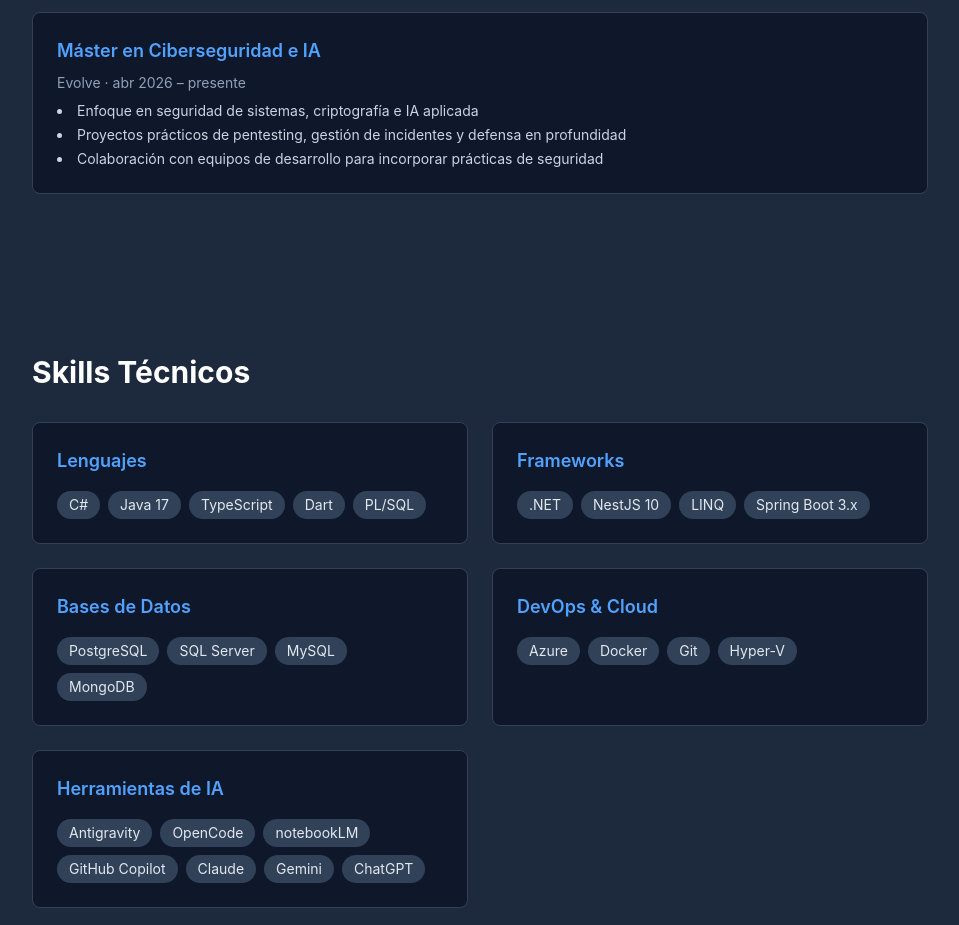
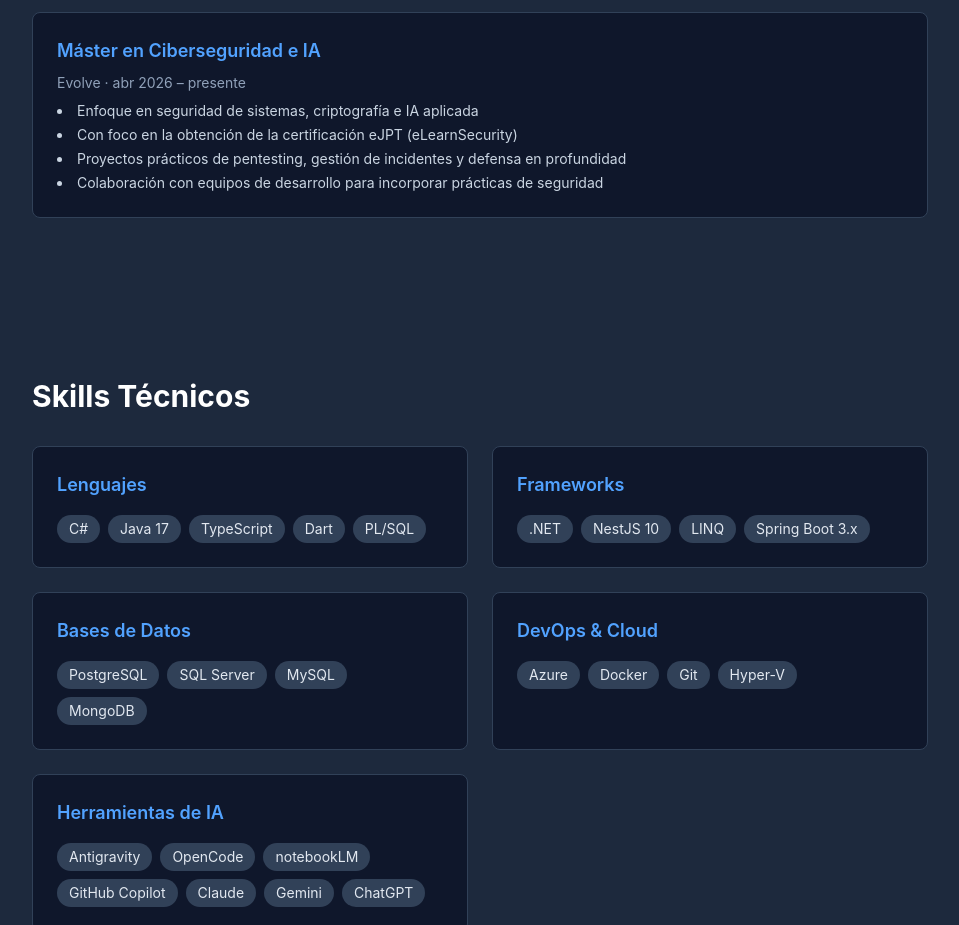
Before and after one commit to Andres-Caso-Iglesias/portafolio, a Next.js app: page / in a window 1280 px wide. Shown: the part 3240-4165 px from the top of the page, without its empty margins (160-1119 px from the left). Built offline with nearby package versions, Linux system fonts and the light colour scheme.

Commit message:
actualizacion educacion

```diff
--- a/src/data/educationData.ts
+++ b/src/data/educationData.ts
@@ -63,6 +63,7 @@ export const educationData: EducationItem[] = [
     period: "abr 2026 – presente",
     details: [
       "Enfoque en seguridad de sistemas, criptografía e IA aplicada",
+      "Con foco en la obtención de la certificación eJPT (eLearnSecurity)",
       "Proyectos prácticos de pentesting, gestión de incidentes y defensa en profundidad",
       "Colaboración con equipos de desarrollo para incorporar prácticas de seguridad",
     ]
```
